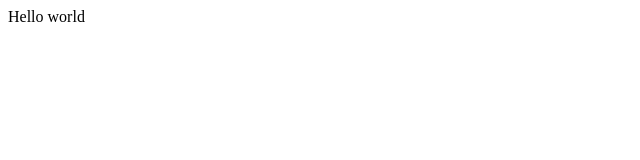
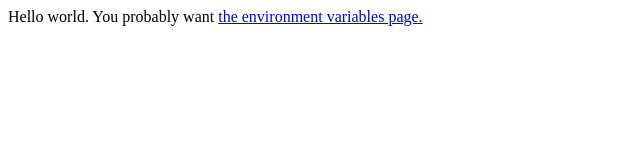
Before and after one commit to admiyo/krbocp, a plain HTML site: page index.html in a window 1280 px wide. Shown: the whole page, without its empty margins (0-640 px from the left). Drawn offline with Linux system fonts and the light colour scheme.

Commit message:
add ling from index to env vars

```diff
--- a/index.html
+++ b/index.html
@@ -2,6 +2,6 @@
 <html>
 <header><title>This is title</title></header>
 <body>
-Hello world
+	Hello world.  You probably want <a href="/envvars">the environment variables page.</a>
 </body>
 </html>
```
